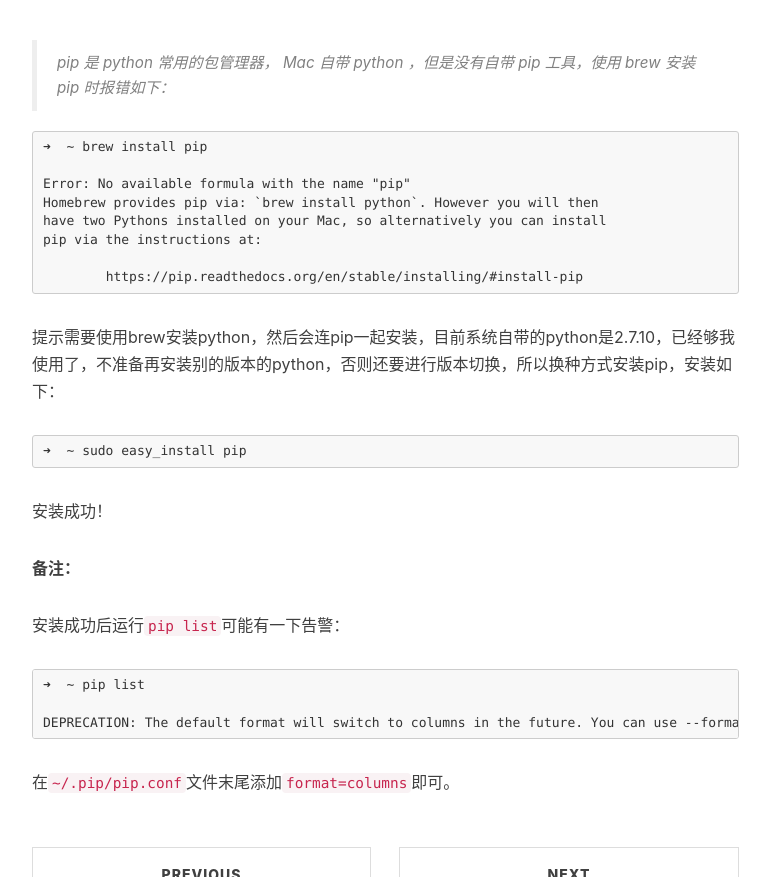
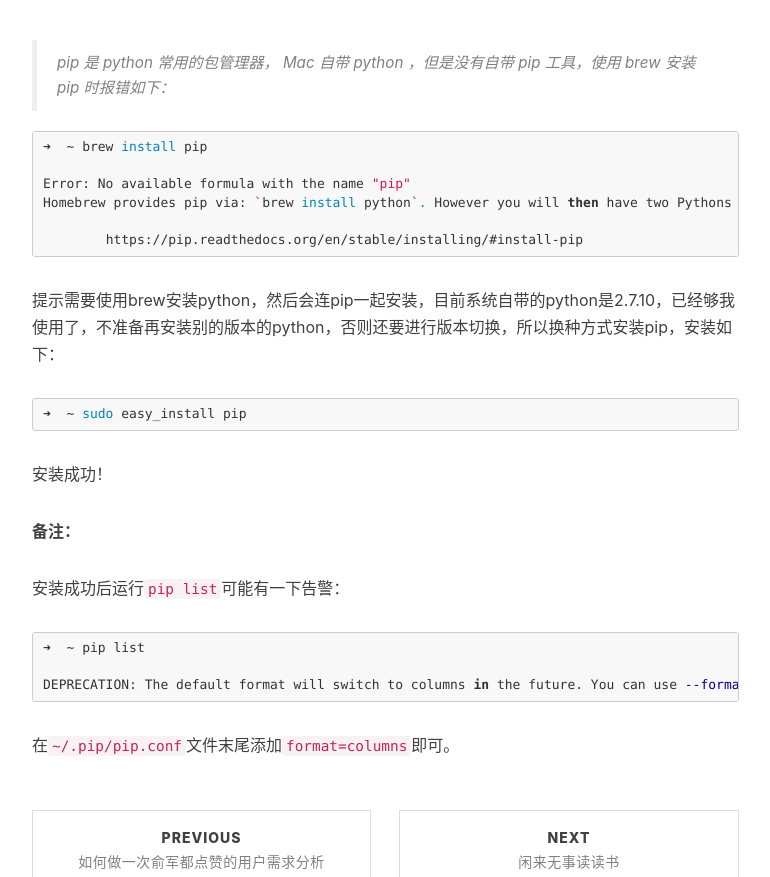
Before and after one commit to shaneliu/shaneliu.github.io, a Jekyll site: the page built from _posts/2017-05-22-install-pip.markdown, in a window 1280 px wide and 1400 px high. Shown: the part 523-1400 px from the top of the window, without its empty margins (233-1003 px from the left). Built offline with Jekyll 4.4.1, drawn with Linux system fonts in a browser that asks for light colours; nearby versions of some CDN libraries; comment, search, counter and statistics services are not loaded.

Commit message:
update highlight conf

````diff
--- a/_config.yml
+++ b/_config.yml
@@ -43,9 +43,23 @@
 markdown: kramdown
 
 kramdown:
-  input: GFM                            # use Github Flavored Markdown !important
+  input: GFM
+  syntax_highlighter: rouge                            # use Github Flavored Markdown !important
 
 
+
+#  syntax_highlighter_opts:
+#    css_class: 'highlight'
+    #line_numbers: true # bad idea, spans don't need linenos and would inherit this option
+#    span:
+#      line_numbers: false
+#    block:
+#      line_numbers: true
+#      start_line: 1
+
+
+
+#kramdown.syntax_highlighter_opts.block.line_numbers = true
 
 # Disqus settings
 disqus_username: shane-liu    #_your_disqus_short_name_
--- a/_posts/2017-05-22-install-pip.markdown
+++ b/_posts/2017-05-22-install-pip.markdown
@@ -13,7 +13,7 @@
 
 >pip 是 python 常用的包管理器， Mac 自带 python ，但是没有自带 pip 工具，使用 brew 安装 pip 时报错如下：
 
-```
+```zsh
 ➜  ~ brew install pip
 
 Error: No available formula with the name "pip"
@@ -26,7 +26,7 @@
 
 提示需要使用brew安装python，然后会连pip一起安装，目前系统自带的python是2.7.10，已经够我使用了，不准备再安装别的版本的python，否则还要进行版本切换，所以换种方式安装pip，安装如下：
 
-```
+```zsh
 ➜  ~ sudo easy_install pip
 ```
 
@@ -36,7 +36,7 @@
 
 安装成功后运行`pip list`可能有一下告警：
 
-```
+```zsh
 ➜  ~ pip list
 
 DEPRECATION: The default format will switch to columns in the future. You can use --format=(legacy|columns) (or define a format=(legacy|columns) in your pip.conf under the [list] section) to disable this warning.
--- a/_posts/2017-05-25-baidu-yuedu-spider.markdown
+++ b/_posts/2017-05-25-baidu-yuedu-spider.markdown
@@ -84,7 +84,7 @@
 
 至此整个过程就结束了，完整的代码如下（因为隐私原因隐藏了 cookie 信息）。
 
-```
+```python
 #coding: utf8
 
 import requests
@@ -138,6 +138,7 @@
 
 if __name__ == '__main__':
     crawlContent()
+
 ```
 
 ---
````
